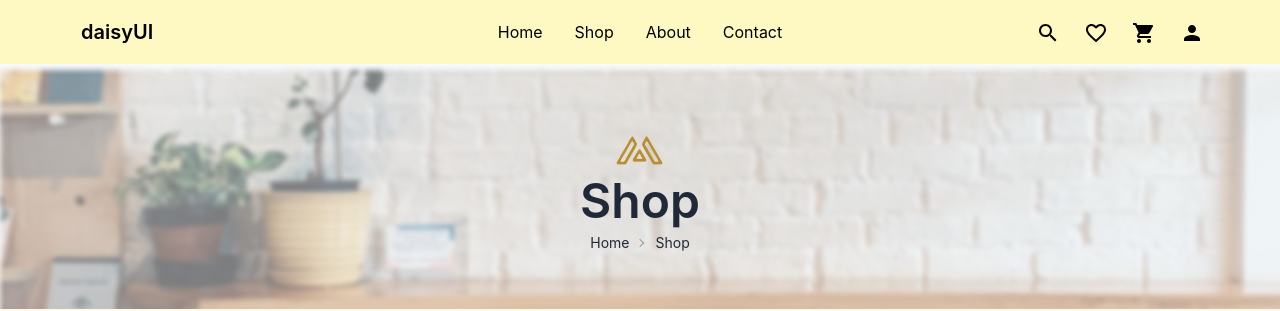
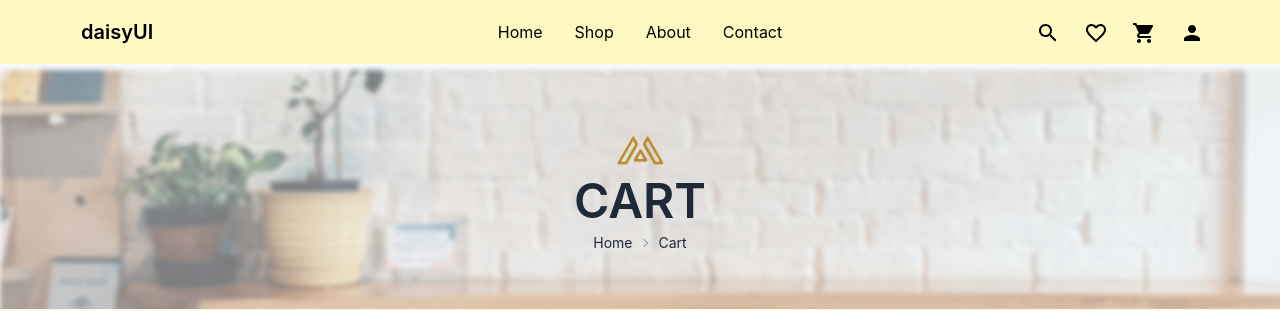
Before and after one commit to SanyFaysal/ecommerce-client, a React (Create React App) app: page /cart in a window 1280 px wide. Shown: the top 311 px of the page. Built offline with nearby package versions, Linux system fonts and the light colour scheme.

Commit message:
add:cart navigation banner

```diff
--- a/src/components/Pages/Cart/Cart.js
+++ b/src/components/Pages/Cart/Cart.js
@@ -4,7 +4,7 @@ import NavigateBanner from '../../Shared/Navbar/NavigateBanner';
 const Cart = () => {
   return (
     <div className="bg-slate-50 ">
-      <NavigateBanner />
+      <NavigateBanner title="Cart" navigateFrom="home" navigateTo="cart" />
     </div>
   );
 };
--- a/src/components/Pages/Shop/Shop.js
+++ b/src/components/Pages/Shop/Shop.js
@@ -9,7 +9,7 @@ import NavigateBanner from '../../Shared/Navbar/NavigateBanner';
 const Shop = () => {
   return (
     <div className="bg-slate-50 ">
-      <NavigateBanner />
+      <NavigateBanner title="Shop" navigateFrom="home" navigateTo="shop" />
       <div className="px-4 my-5 grid grid-cols-10 gap-4">
         <div className="lg:block hidden lg:col-span-2">
           <FilterProduct />
--- a/src/components/Shared/Navbar/NavigateBanner.js
+++ b/src/components/Shared/Navbar/NavigateBanner.js
@@ -2,8 +2,7 @@ import React from 'react';
 import { Link } from 'react-router-dom';
 import navigation_bg from '../../../assets/images/navgation-bg.png';
 import titleImg from '../../../assets/images/navigation-title-img.png';
-const NavigateBanner = () => {
-  const home = 'home';
+const NavigateBanner = ({ title, navigateFrom, navigateTo }) => {
   return (
     <div
       style={{
@@ -13,14 +12,18 @@ const NavigateBanner = () => {
     >
       <div className="mx-auto text-center ">
         <img src={titleImg} alt="" className="mx-auto w-50 h-50" />
-        <h1 className="text-5xl font-semibold mt-[-12px] my-auto ">Shop </h1>
+        <h1 className="text-5xl font-semibold mt-[-12px] my-auto uppercase">{title} </h1>
         <div className="text-sm breadcrumbs mx-auto">
           <ul className="flex justify-center">
             <li>
-              <Link to={`/${home}`}>Home</Link>
+              <Link to={`/${navigateFrom}`} className="capitalize">
+                {navigateFrom}
+              </Link>
             </li>
             <li>
-              <Link to="/shop">Shop</Link>
+              <Link to={`/${navigateTo}`} className="capitalize">
+                {navigateTo}
+              </Link>
             </li>
           </ul>
         </div>
```
